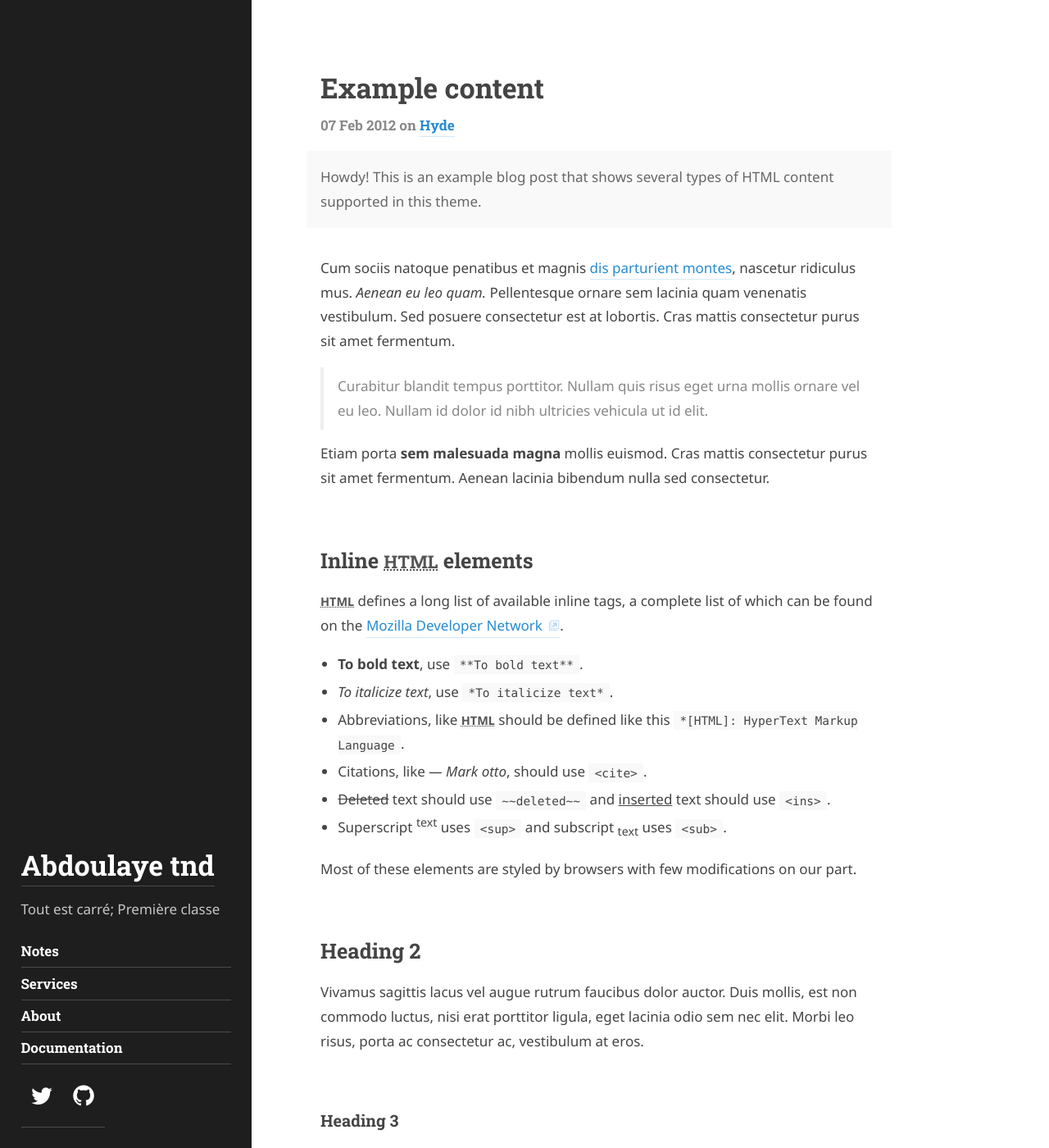
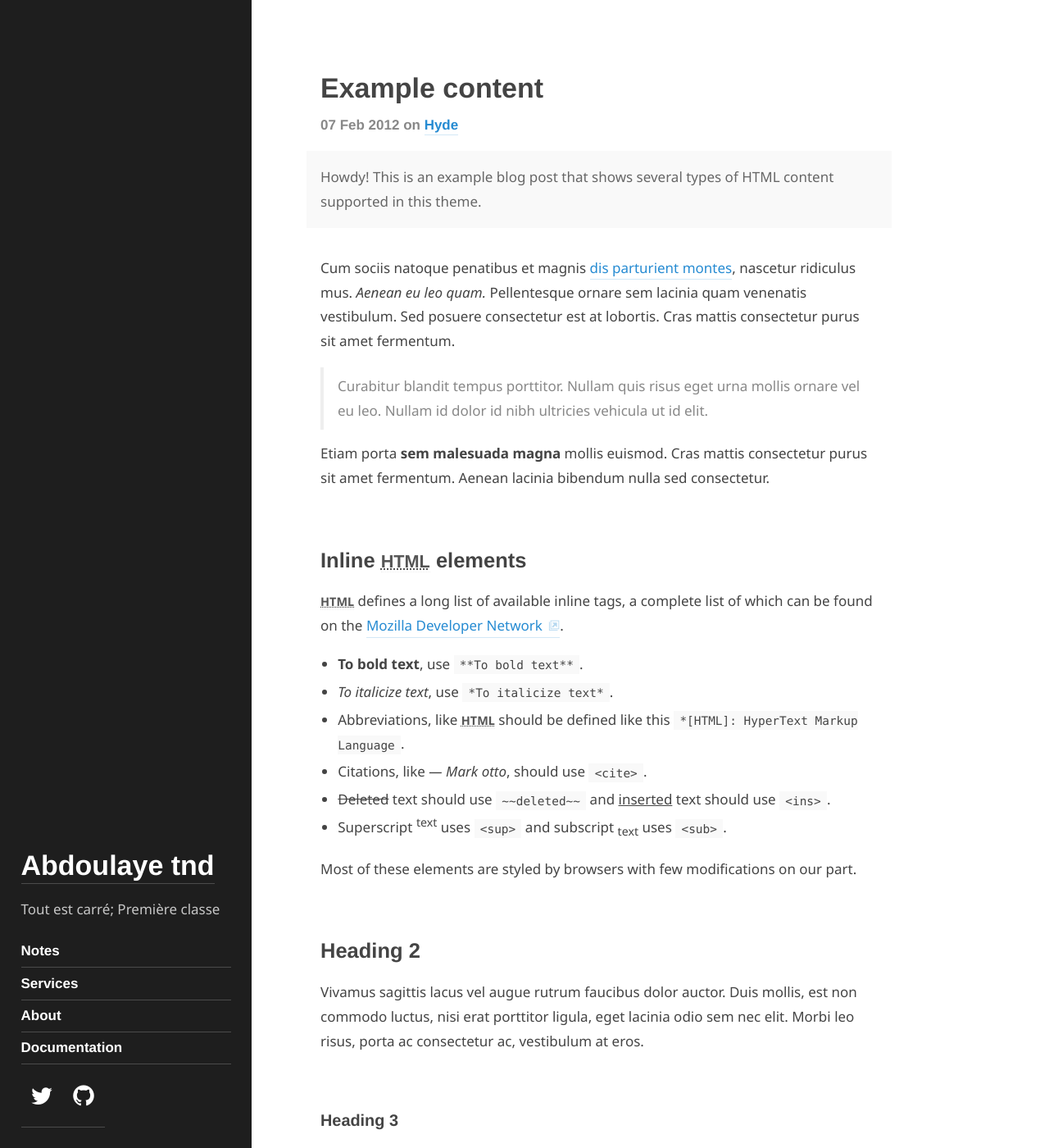
Before and after one commit to abdoulaye-tnd/tandian, a Jekyll site: the page built from _posts/2012-02-07-example-content.md, in a window 1280 px wide and 1400 px high. Shown: the whole window at 82% size. Built offline with Jekyll 4.4.1, drawn with Linux system fonts in a browser that asks for light colours; some web fonts are replaced.

Commit message:
Update _config.yml

```diff
--- a/_config.yml
+++ b/_config.yml
@@ -83,9 +83,9 @@ accent_color:          '#4fb1ba'
 # See: <https://qwtel.com/hydejack/docs/configuration/>
 
 font:         "'Noto Sans', Helvetica, Arial, sans-serif"
-font_heading: "'Roboto Slab', Helvetica, Arial, sans-serif"
+font_heading: "'Fredoka One', Helvetica, Arial, sans-serif"
 
-google_fonts: "Roboto+Slab:700|Noto+Sans:400,400i,700,700i"
+google_fonts: "Fredoka+One:700|Noto+Sans:400,400i,700,700i"
 
 
 
```
